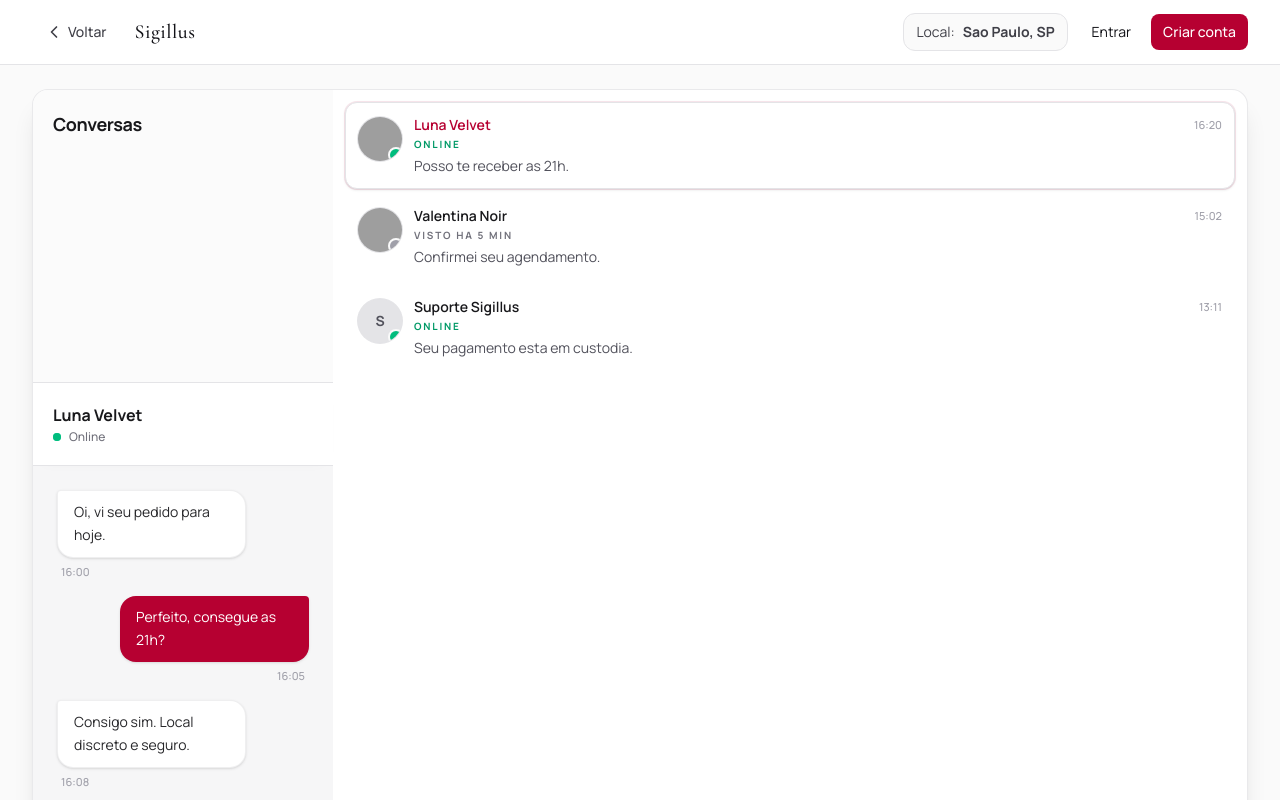
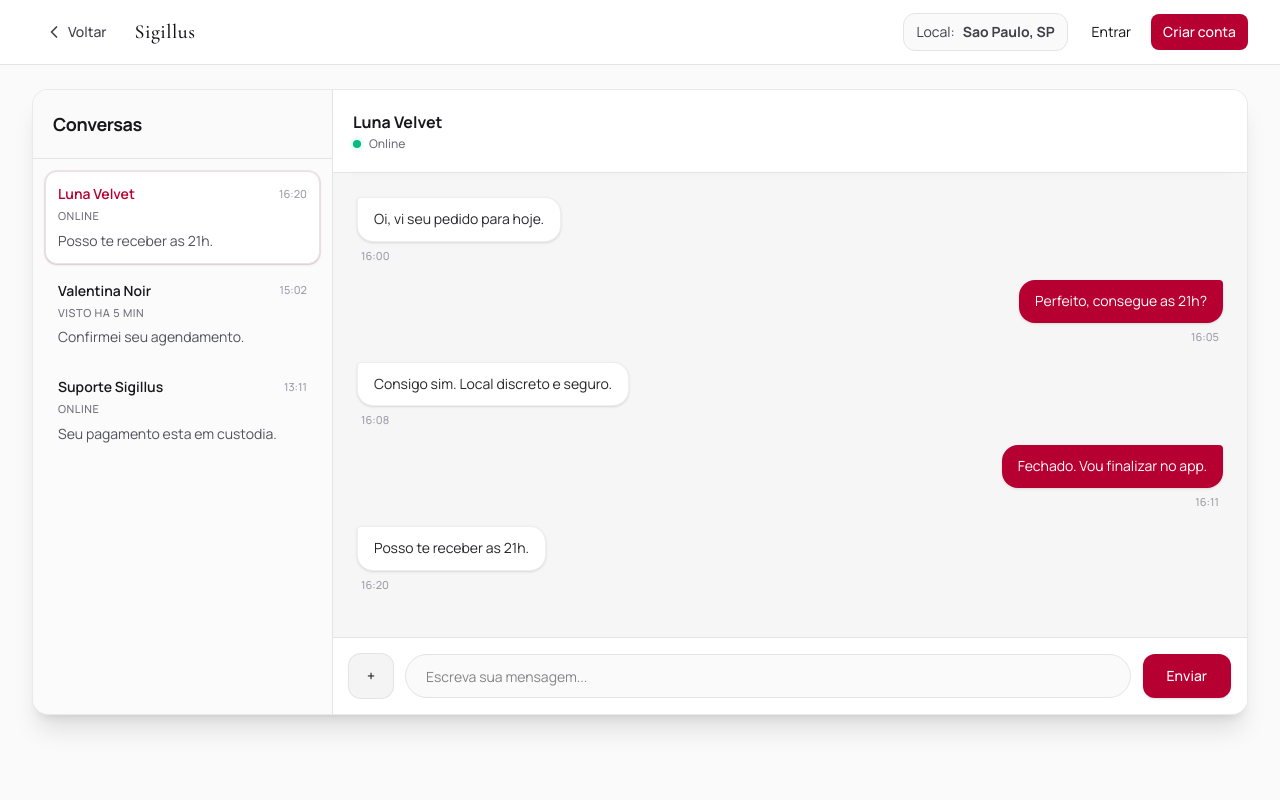
Before and after one commit to warriorsyn/raparigator-front-nextjs, a Next.js app: page /chat in a window 1280 px wide. Shown: the top 800 px of the page. Built offline with nearby package versions, Linux system fonts and the light colour scheme; grey boxes are pictures that could not be loaded.

Commit message:
restore chat

```diff
--- a/components/screens/chat-screen.tsx
+++ b/components/screens/chat-screen.tsx
@@ -1,278 +1,129 @@
 "use client";
 
-import Image from "next/image";
-import { useMemo, useState, type Dispatch, type SetStateAction } from "react";
+import { useMemo, useState } from "react";
 import { AppShell } from "@/components/layout/app-shell";
 import { Button } from "@/components/ui/button";
-import { ads, conversations, messages } from "@/lib/mock-data";
+import { conversations, messages } from "@/lib/mock-data";
 import { cn } from "@/lib/utils";
-
-const getStatusColor = (status: string) => {
-  const normalizedStatus = status.toLowerCase();
-  if (normalizedStatus.includes("online")) return "text-emerald-600";
-  if (normalizedStatus.includes("ocupado")) return "text-red-500";
-  if (normalizedStatus.includes("ausente")) return "text-amber-500";
-  if (normalizedStatus.includes("digitando")) return "text-blue-500";
-  if (normalizedStatus.includes("offline")) return "text-zinc-400";
-  return "text-zinc-500";
-};
-
-const normalizeText = (value: string) => value.toLowerCase().normalize("NFD").replace(/[\u0300-\u036f]/g, "").trim();
 
 export function ChatScreen() {
   const [activeConversationId, setActiveConversationId] = useState(conversations[0]?.id ?? "");
-  const [mobileConversationOpen, setMobileConversationOpen] = useState(false);
   const [draft, setDraft] = useState("");
   const [localMessages, setLocalMessages] = useState(messages);
 
   const activeConversation = conversations.find((conversation) => conversation.id === activeConversationId) ?? conversations[0];
   const currentMessages = useMemo(() => localMessages.filter((message) => message.conversationId === activeConversation?.id), [activeConversation?.id, localMessages]);
 
-  const conversationAvatars = useMemo(() => {
-    return Object.fromEntries(
-      conversations.map((conversation) => {
-        const normalizedConversationName = normalizeText(conversation.contactName);
-        const matchedAd = ads.find((ad) => {
-          const normalizedArtisticName = normalizeText(ad.artisticName);
-          return normalizedArtisticName === normalizedConversationName || normalizedConversationName.includes(normalizedArtisticName) || normalizedArtisticName.includes(normalizedConversationName);
-        });
-
-        return [conversation.id, matchedAd?.images[0] ?? null];
-      })
-    ) as Record<string, string | null>;
-  }, []);
-
-  const appendMessage = () => {
-    if (!draft.trim() || !activeConversation) return;
-    setLocalMessages((prev) => [...prev, { id: `local-${Date.now()}`, conversationId: activeConversation.id, from: "me", content: draft, sentAt: "agora" }]);
-    setDraft("");
-  };
-
   return (
     <AppShell>
-      <div className="md:overflow-hidden md:rounded-2xl md:border md:border-zinc-200/80 md:bg-white md:shadow-xl">
-        <div className="hidden min-h-[78vh] md:grid md:grid-cols-[300px_1fr]">
-          <ConversationList
-            activeConversationId={activeConversation?.id}
-            avatarByConversationId={conversationAvatars}
-            onSelectConversation={setActiveConversationId}
-          />
+      {/* Container principal com sombra mais forte para destacar do resto do app */}
+      <div className="overflow-hidden rounded-2xl border border-zinc-200/80 bg-white shadow-xl">
+        <div className="grid min-h-[78vh] md:grid-cols-[300px_1fr]">
 
-          <ConversationPanel
-            conversationName={activeConversation?.contactName ?? "Conversa"}
-            conversationStatus={activeConversation?.contactStatus ?? "Offline"}
-            messagesList={currentMessages}
-            draft={draft}
-            setDraft={setDraft}
-            onSend={appendMessage}
-          />
-        </div>
-
-        <div className="relative min-h-[78vh] overflow-hidden md:hidden">
-          <aside
-            className={cn(
-              "absolute inset-0 flex flex-col bg-white transition-all duration-300",
-              mobileConversationOpen ? "-translate-x-1/4 opacity-0" : "translate-x-0 opacity-100"
-            )}
-          >
-            <ConversationList
-              activeConversationId={activeConversation?.id}
-              avatarByConversationId={conversationAvatars}
-              compact
-              onSelectConversation={(conversationId) => {
-                setActiveConversationId(conversationId);
-                setMobileConversationOpen(true);
-              }}
-            />
+          {/* SIDEBAR: Fundo levemente cinza para separar da área de chat branca/cinza */}
+          <aside className="border-r border-zinc-200 bg-zinc-50/80 flex flex-col">
+            <div className="border-b border-zinc-200 bg-zinc-50/80 p-5">
+              <h1 className="text-lg font-bold text-zinc-900 tracking-tight">Conversas</h1>
+            </div>
+            <ul className="flex-1 space-y-1 overflow-auto p-3">
+              {conversations.map((conversation) => (
+                <li key={conversation.id}>
+                  <button
+                    className={cn(
+                      "w-full cursor-pointer rounded-xl p-3 text-left transition-all duration-200 border",
+                      // Estilo muito mais limpo para inativos e destaque suave para o ativo
+                      activeConversation?.id === conversation.id
+                        ? "bg-white border-zinc-200 shadow-sm ring-1 ring-wine-600/10"
+                        : "bg-transparent border-transparent hover:bg-zinc-200/50"
+                    )}
+                    onClick={() => setActiveConversationId(conversation.id)}
+                  >
+                    <div className="mb-1 flex items-center justify-between">
+                      <p className={cn(
+                        "text-sm font-semibold",
+                        activeConversation?.id === conversation.id ? "text-wine-700" : "text-zinc-900"
+                      )}>
+                        {conversation.contactName}
+                      </p>
+                      <span className="text-[11px] font-medium text-zinc-400">{conversation.lastMessageAt}</span>
+                    </div>
+                    <p className="mb-1.5 text-[11px] font-medium text-zinc-500 uppercase tracking-wider">{conversation.contactStatus}</p>
+                    <p className="truncate text-sm text-zinc-600">{conversation.lastMessage}</p>
+                  </button>
+                </li>
+              ))}
+            </ul>
           </aside>
 
-          <section
-            className={cn(
-              "absolute inset-0 z-10 transition-transform duration-300",
-              mobileConversationOpen ? "translate-x-0" : "translate-x-full"
-            )}
-          >
-            <ConversationPanel
-              conversationName={activeConversation?.contactName ?? "Conversa"}
-              conversationStatus={activeConversation?.contactStatus ?? "Offline"}
-              messagesList={currentMessages}
-              draft={draft}
-              setDraft={setDraft}
-              onSend={appendMessage}
-              showMobileBack
-              onBack={() => setMobileConversationOpen(false)}
-            />
+          {/* MAIN CHAT AREA */}
+          <section className="relative flex min-h-[70vh] flex-col bg-zinc-100/80">
+            {/* Header flutuante com sombra sutil para separar do scroll */}
+            <header className="bg-white border-b border-zinc-200 p-5 z-10 shadow-[0_4px_15px_-10px_rgba(0,0,0,0.05)]">
+              <p className="text-base font-bold text-zinc-900">{activeConversation?.contactName}</p>
+              <div className="flex items-center gap-2 mt-0.5">
+                <span className="relative flex h-2 w-2">
+                  <span className="animate-ping absolute inline-flex h-full w-full rounded-full bg-emerald-400 opacity-75"></span>
+                  <span className="relative inline-flex rounded-full h-2 w-2 bg-emerald-500"></span>
+                </span>
+                <p className="text-xs font-medium text-zinc-500">{activeConversation?.contactStatus}</p>
+              </div>
+            </header>
+
+            {/* Área de mensagens com padding maior e fundo de contraste */}
+            <div className="flex-1 space-y-4 overflow-auto p-6">
+              {currentMessages.map((message) => (
+                <div
+                  key={message.id}
+                  className={cn(
+                    "flex flex-col max-w-[75%]",
+                    message.from === "me" ? "ml-auto items-end" : "mr-auto items-start"
+                  )}
+                >
+                  <div
+                    className={cn(
+                      "px-4 py-2.5 text-sm shadow-sm",
+                      // Formato clássico de balão de chat (cantos arredondados, exceto a ponta de quem fala)
+                      message.from === "me"
+                        ? "bg-wine-700 text-white rounded-2xl rounded-tr-sm"
+                        : "bg-white text-zinc-800 border border-zinc-200/60 rounded-2xl rounded-tl-sm"
+                    )}
+                  >
+                    <p className="leading-relaxed">{message.content}</p>
+                  </div>
+                  <span className="mt-1.5 text-[11px] font-medium text-zinc-400 px-1">
+                    {message.sentAt}
+                  </span>
+                </div>
+              ))}
+            </div>
+
+            {/* Input form */}
+            <form
+              className="flex items-center gap-3 bg-white p-4 border-t border-zinc-200"
+              onSubmit={(event) => {
+                event.preventDefault();
+                if (!draft.trim() || !activeConversation) return;
+                setLocalMessages((prev) => [...prev, { id: `local-${Date.now()}`, conversationId: activeConversation.id, from: "me", content: draft, sentAt: "agora" }]);
+                setDraft("");
+              }}
+            >
+              <Button variant="secondary" className="shrink-0 h-11 w-11 rounded-full bg-zinc-100 hover:bg-zinc-200 text-zinc-600" type="button" aria-label="Anexar arquivo">
+                +
+              </Button>
+              <input
+                value={draft}
+                onChange={(event) => setDraft(event.target.value)}
+                placeholder="Escreva sua mensagem..."
+                className="h-11 flex-1 rounded-full border border-zinc-200 bg-zinc-50 px-5 text-sm focus:bg-white focus:border-wine-500 focus:outline-none focus:ring-4 focus:ring-wine-500/10 transition-all"
+              />
+              <Button type="submit" className="shrink-0 h-11 px-6 rounded-full shadow-sm">
+                Enviar
+              </Button>
+            </form>
           </section>
+
         </div>
       </div>
     </AppShell>
   );
 }
-
-function ConversationList({
-  activeConversationId,
-  avatarByConversationId,
-  compact = false,
-  onSelectConversation,
-}: {
-  activeConversationId: string | undefined;
-  avatarByConversationId: Record<string, string | null>;
-  compact?: boolean;
-  onSelectConversation: (conversationId: string) => void;
-}) {
-  return (
-    <>
-      <div className={cn("p-4 sm:p-5", compact ? "border-b border-zinc-100 bg-white" : "border-b border-zinc-200 bg-zinc-50/80")}>
-        <h1 className="text-lg font-bold tracking-tight text-zinc-900">Conversas</h1>
-      </div>
-      <ul className={cn("flex-1 overflow-auto", compact ? "divide-y divide-zinc-100" : "space-y-1 p-2 sm:p-3")}>
-        {conversations.map((conversation) => {
-          const avatarSrc = avatarByConversationId[conversation.id];
-          const isActive = activeConversationId === conversation.id;
-
-          return (
-            <li key={conversation.id}>
-              <button
-                className={cn(
-                  "w-full cursor-pointer text-left transition-all duration-200",
-                  compact ? "px-4 py-4" : "rounded-xl border p-3",
-                  compact
-                    ? isActive
-                      ? "bg-wine-50/70"
-                      : "bg-white hover:bg-zinc-50"
-                    : isActive
-                      ? "border-zinc-200 bg-white shadow-sm ring-1 ring-wine-600/10"
-                      : "border-transparent bg-transparent hover:bg-zinc-200/50"
-                )}
-                onClick={() => onSelectConversation(conversation.id)}
-              >
-                <div className="flex items-start gap-3">
-                  <div className="relative mt-0.5 h-11 w-11 shrink-0 overflow-hidden rounded-full bg-zinc-200 ring-1 ring-zinc-200">
-                    {avatarSrc ? (
-                      <Image src={avatarSrc} alt={conversation.contactName} fill className="object-cover object-center scale-x-[-1]" sizes="44px" />
-                    ) : (
-                      <div className={cn("flex h-full w-full items-center justify-center rounded-full text-sm font-bold uppercase", isActive ? "bg-wine-700 text-white" : "bg-zinc-200 text-zinc-600")}>
-                        {conversation.contactName.slice(0, 1)}
-                      </div>
-                    )}
-                    <span className={cn("absolute bottom-0 right-0 h-3 w-3 rounded-full ring-2 ring-zinc-50", conversation.contactStatus.toLowerCase().includes("online") ? "bg-emerald-500" : conversation.contactStatus.toLowerCase().includes("ocupado") ? "bg-red-500" : "bg-zinc-400")} />
-                  </div>
-
-                  <div className="min-w-0 flex-1">
-                    <div className="flex items-center justify-between gap-2">
-                      <p className={cn("truncate text-sm font-semibold", isActive ? "text-wine-700" : "text-zinc-900")}>
-                        {conversation.contactName}
-                      </p>
-                      <span className="shrink-0 text-[11px] font-medium text-zinc-400">{conversation.lastMessageAt}</span>
-                    </div>
-
-                    <p className={cn("mt-0.5 text-[10px] font-bold uppercase tracking-[0.18em]", getStatusColor(conversation.contactStatus))}>
-                      {conversation.contactStatus}
-                    </p>
-
-                    <p className="mt-1 truncate text-sm text-zinc-600">{conversation.lastMessage}</p>
-                  </div>
-                </div>
-              </button>
-            </li>
-          );
-        })}
-      </ul>
-    </>
-  );
-}
-
-function ConversationPanel({
-  conversationName,
-  conversationStatus,
-  messagesList,
-  draft,
-  setDraft,
-  onSend,
-  showMobileBack = false,
-  onBack,
-}: {
-  conversationName: string;
-  conversationStatus: string;
-  messagesList: Array<(typeof messages)[number]>;
-  draft: string;
-  setDraft: Dispatch<SetStateAction<string>>;
-  onSend: () => void;
-  showMobileBack?: boolean;
-  onBack?: () => void;
-}) {
-  return (
-    <div className="relative flex min-h-[78vh] flex-col bg-zinc-100/80 md:min-h-[70vh]">
-      <header className="z-10 border-b border-zinc-200 bg-white p-4 shadow-[0_4px_15px_-10px_rgba(0,0,0,0.05)] sm:p-5">
-        <div className="flex items-start justify-between gap-3">
-          <div>
-            <p className="text-base font-bold text-zinc-900">{conversationName}</p>
-            <div className="mt-0.5 flex items-center gap-2">
-              <span className="relative flex h-2 w-2">
-                <span className={cn("absolute inline-flex h-full w-full rounded-full opacity-75", conversationStatus.toLowerCase().includes("online") ? "animate-ping bg-emerald-400" : "bg-zinc-400")} />
-                <span className={cn("relative inline-flex h-2 w-2 rounded-full", conversationStatus.toLowerCase().includes("online") ? "bg-emerald-500" : "bg-zinc-400")} />
-              </span>
-              <p className="text-xs font-medium text-zinc-500">{conversationStatus}</p>
-            </div>
-          </div>
-          {showMobileBack ? (
-            <button
-              type="button"
-              onClick={onBack}
-              className="inline-flex h-9 items-center justify-center gap-1 rounded-full border border-zinc-200 bg-white px-3 text-xs font-semibold text-zinc-700"
-            >
-              <svg xmlns="http://www.w3.org/2000/svg" width="14" height="14" viewBox="0 0 24 24" fill="none" stroke="currentColor" strokeWidth="2" strokeLinecap="round" strokeLinejoin="round" aria-hidden="true">
-                <path d="m15 18-6-6 6-6" />
-              </svg>
-              Conversas
-            </button>
-          ) : null}
-        </div>
-      </header>
-
-      <div className="flex-1 space-y-4 overflow-auto p-4 sm:p-6">
-        {messagesList.map((message) => (
-          <div
-            key={message.id}
-            className={cn("flex max-w-[88%] flex-col sm:max-w-[75%]", message.from === "me" ? "ml-auto items-end" : "mr-auto items-start")}
-          >
-            <div
-              className={cn(
-                "px-4 py-2.5 text-sm shadow-sm",
-                message.from === "me"
-                  ? "rounded-2xl rounded-tr-sm bg-wine-700 text-white"
-                  : "rounded-2xl rounded-tl-sm border border-zinc-200/60 bg-white text-zinc-800"
-              )}
-            >
-              <p className="leading-relaxed">{message.content}</p>
-            </div>
-            <span className="mt-1.5 px-1 text-[11px] font-medium text-zinc-400">{message.sentAt}</span>
-          </div>
-        ))}
-      </div>
-
-      <form
-        className="flex flex-col gap-3 border-t border-zinc-200 bg-white p-3 sm:flex-row sm:items-center sm:gap-3 sm:p-4"
-        onSubmit={(event) => {
-          event.preventDefault();
-          onSend();
-        }}
-      >
-        <Button variant="secondary" className="h-11 w-11 shrink-0 rounded-full bg-zinc-100 text-zinc-600 hover:bg-zinc-200" type="button" aria-label="Anexar arquivo">
-          <svg xmlns="http://www.w3.org/2000/svg" width="18" height="18" viewBox="0 0 24 24" fill="none" stroke="currentColor" strokeWidth="2" strokeLinecap="round" strokeLinejoin="round" aria-hidden="true">
-            <path d="M21.44 11.05l-8.49 8.49a5.5 5.5 0 0 1-7.78-7.78l8.49-8.49a3.5 3.5 0 0 1 4.95 4.95l-8.49 8.49a1.5 1.5 0 1 1-2.12-2.12l7.78-7.78" />
-          </svg>
-        </Button>
-        <input
-          value={draft}
-          onChange={(event) => setDraft(event.target.value)}
-          placeholder="Escreva sua mensagem..."
-          className="h-11 min-w-0 flex-1 rounded-full border border-zinc-200 bg-zinc-50 px-4 text-sm transition-all focus:border-wine-500 focus:bg-white focus:outline-none focus:ring-4 focus:ring-wine-500/10"
-        />
-        <Button type="submit" className="h-11 w-full shrink-0 rounded-full px-6 shadow-sm sm:w-auto">
-          Enviar
-        </Button>
-      </form>
-    </div>
-  );
-}
```
